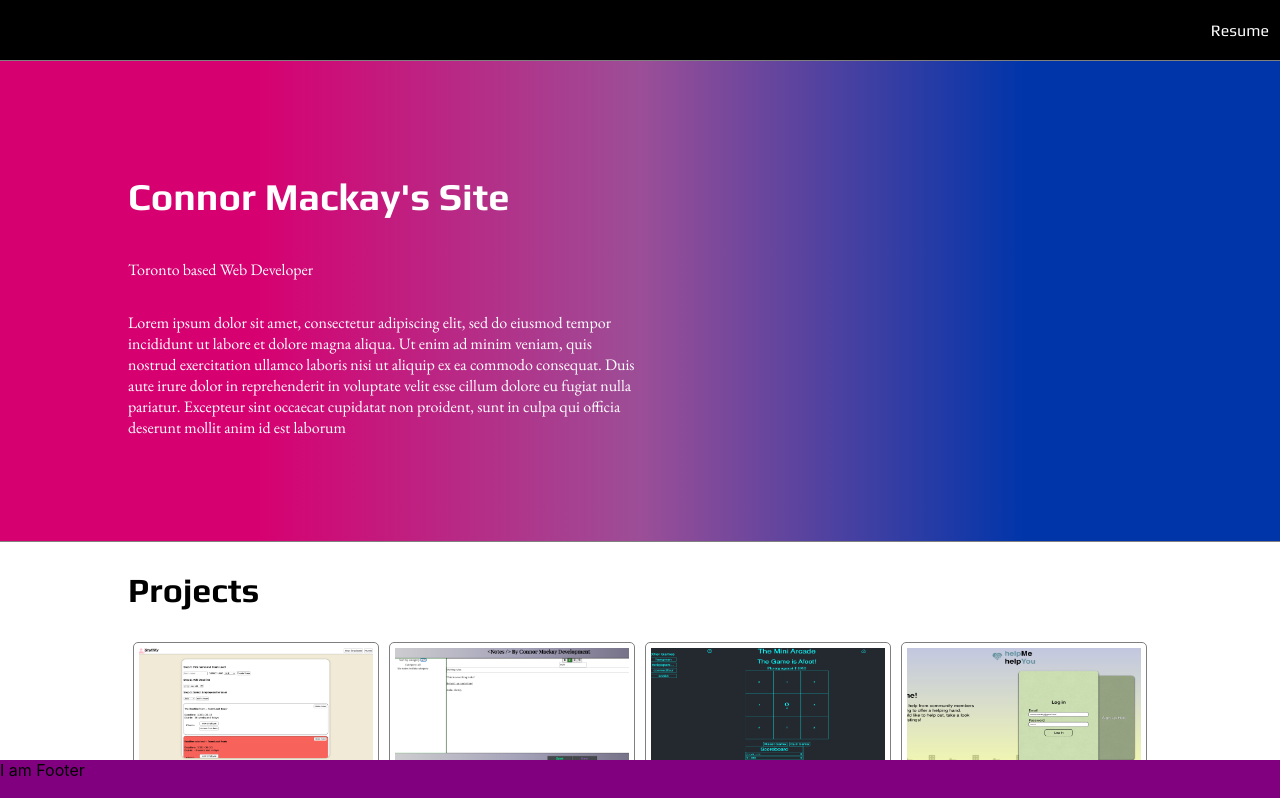
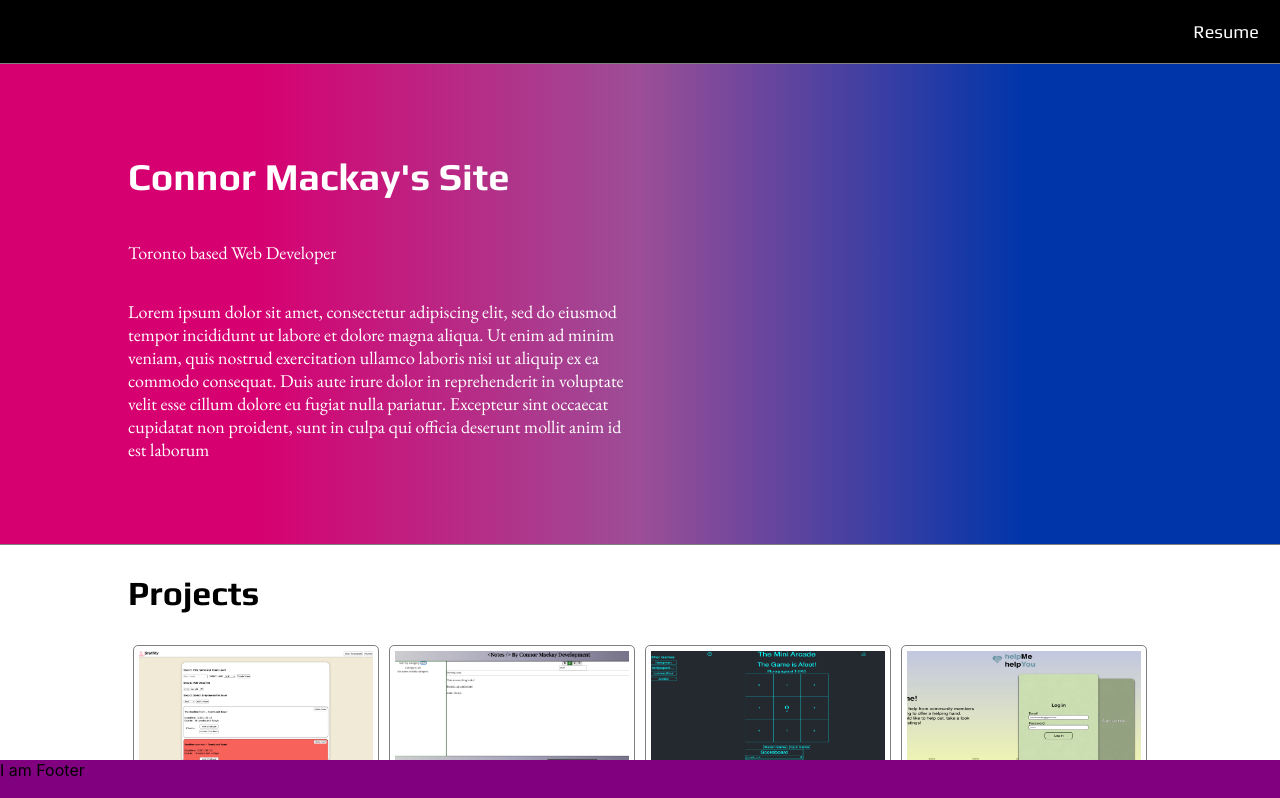
Before and after one commit to CD-Mackay/personal_site, a Next.js app: page / in a window 1280 px wide. Shown: the top 798 px of the page. Built offline with nearby package versions, Linux system fonts and the light colour scheme.

Commit message:
update font sizes

```diff
--- a/Components/Header/Header.module.css
+++ b/Components/Header/Header.module.css
@@ -21,8 +21,9 @@
   display: flex;
   flex-direction: column;
   justify-content: center;
-  margin: 5px;
-  padding: 5px;
+  margin: 10px;
+  font-size: 18px;
+  padding: 10px;
   border: 1px solid black;
   border-radius: 5px;
   transition: color 0.3s ease-out;
--- a/styles/globals.css
+++ b/styles/globals.css
@@ -52,4 +52,5 @@ h6, a {
 
 p, li {
   font-family: 'EB Garamond', serif;
+  font-size: 18px;
 }
```
